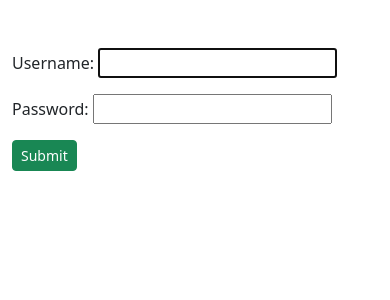
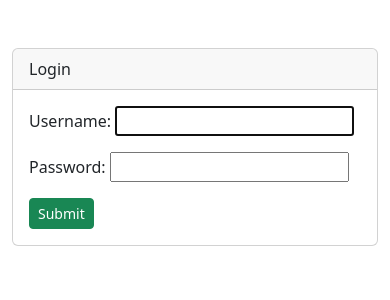
Before and after one commit to BrendanChing/NeatNotes, a Django app: page /login/ in a window 390 px wide. Shown: the top 300 px of the page. Run offline with Django 5.2, Linux system fonts and the light colour scheme.

Commit message:
formatted login.html better

```diff
--- a/home/templates/home/login.html
+++ b/home/templates/home/login.html
@@ -3,10 +3,20 @@
 
 {% block content %}
 
-<form action="" method="post">
-    {% csrf_token %}
-    {{form.as_p}}
-    <input type="submit" class="btn btn-sm btn-success">
-</form>
+<div class="row justify-content-center">
+    <div class="col-md-4">
+        <div class="card">
+            <div class="card-header">Login</div>
+            <div class="card-body">
+                <form action="" method="post">
+                    {% csrf_token %}
+                    {{form.as_p}}
+                    <input type="submit" class="btn btn-sm btn-success">
+                </form>
+            </div>
+        </div>
+    </div>
+</div>
+
 
 {% endblock %}
```
